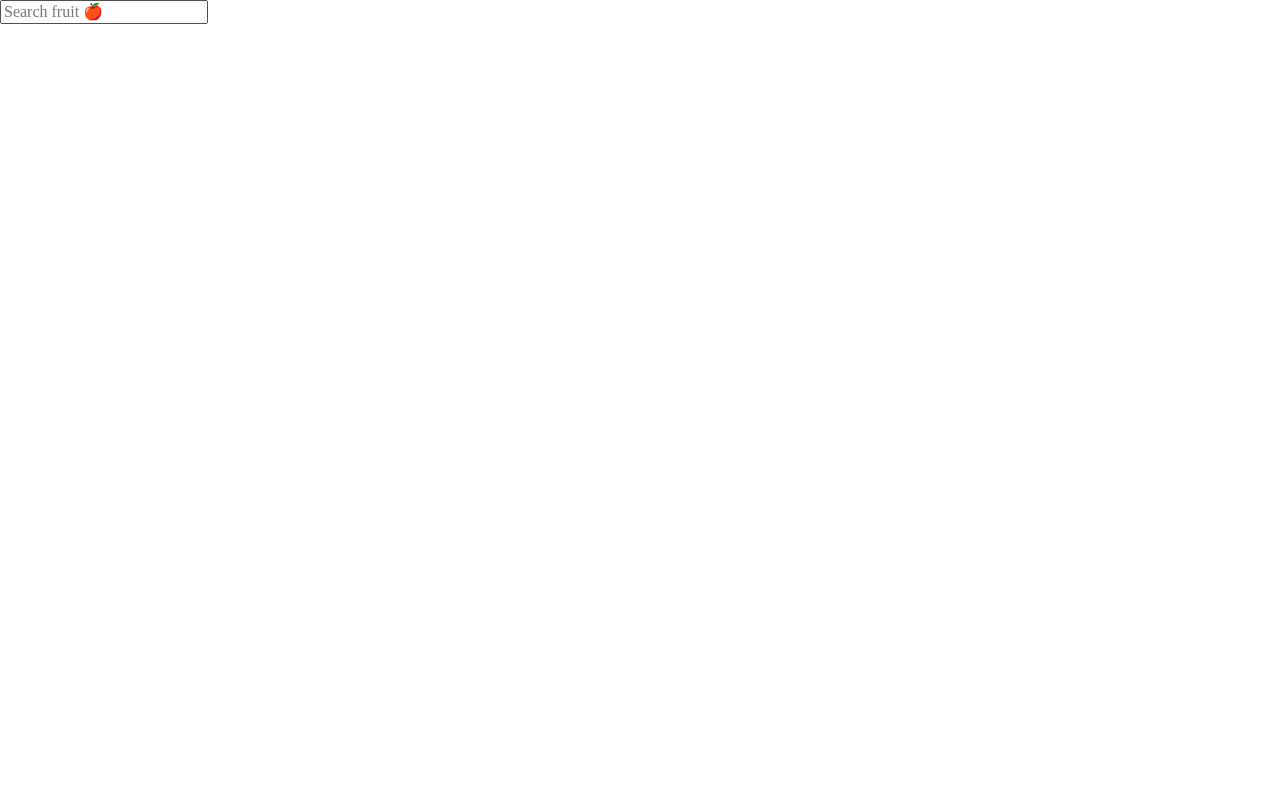
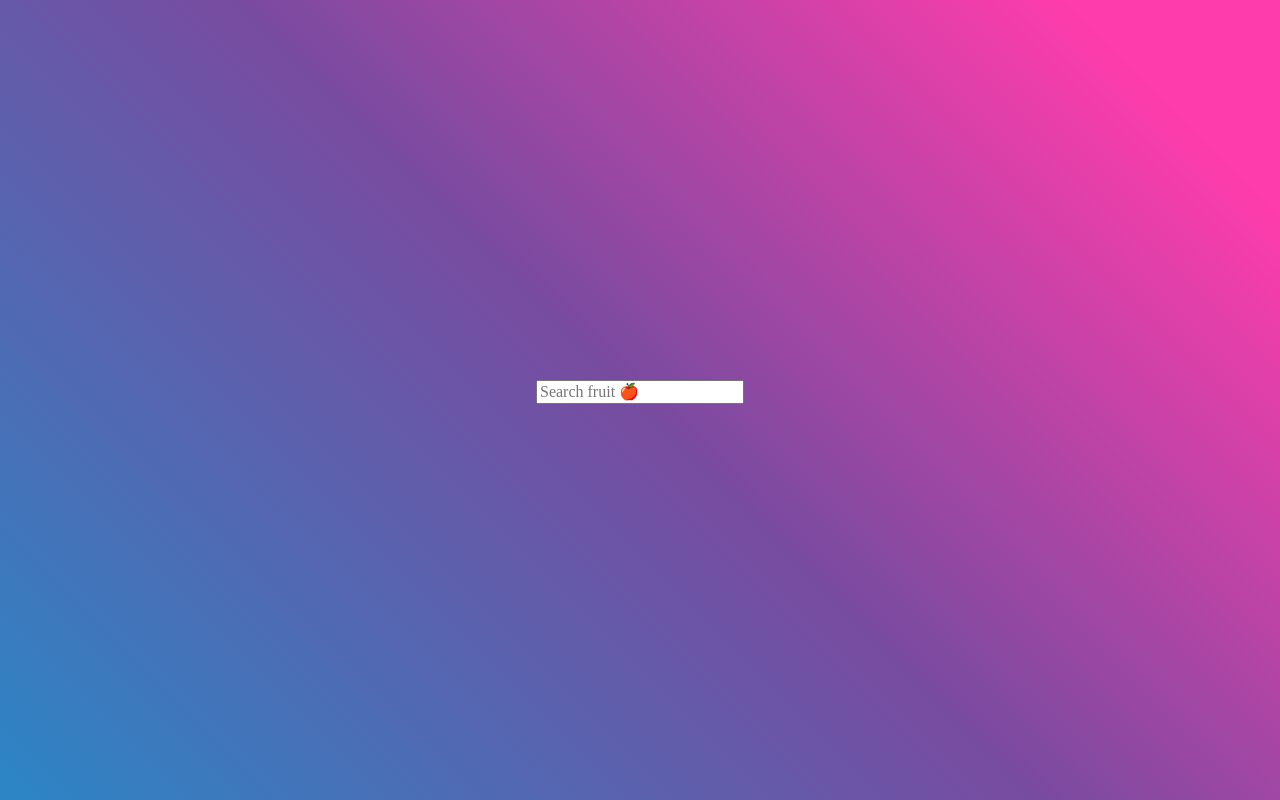
Before and after one commit to aracope/predictive-fruit-search, a plain HTML site: page index.html in a window 1280 px wide. Drawn offline with nearby package versions, Linux system fonts and the light colour scheme.

Commit message:
Center search field, add background color.

```diff
--- a/index.html
+++ b/index.html
@@ -10,10 +10,12 @@
 <body>
 <!-- partial:index.partial.html -->
 <div class="search-container">
+  <div class="search-bar">
 	<input type="text" name="fruit" id="fruit" placeholder="Search fruit 🍎">
+  </div>
 	<div class="suggestions">
 		<ul></ul>
-	</div>
+  </div>
 </div>
 <!-- partial -->
   <script  src="./script.js"></script>
--- a/style.css
+++ b/style.css
@@ -8,6 +8,14 @@
 
 body {
   /* TODO */
+  display: flex;
+  flex-direction: column;
+  align-items: center;
+  justify-content: center;
+  min-height: 100vh;
+  margin: 0;
+  text-align: center;
+  background: linear-gradient(225deg, #FF3CAC 10%, #784BA0 50%, #2B86C5 100%);
 }
 
 input {
@@ -16,6 +24,13 @@ input {
 
 .search-container {
  /* TODO */
+ display: flex;
+ flex-direction: column;
+ align-items: center;
+ justify-content: center;
+ width: 100%;
+ max-width: 600px;
+ padding: 20px;
 }
 .search-container input,
 .search-container .suggestions {
```
